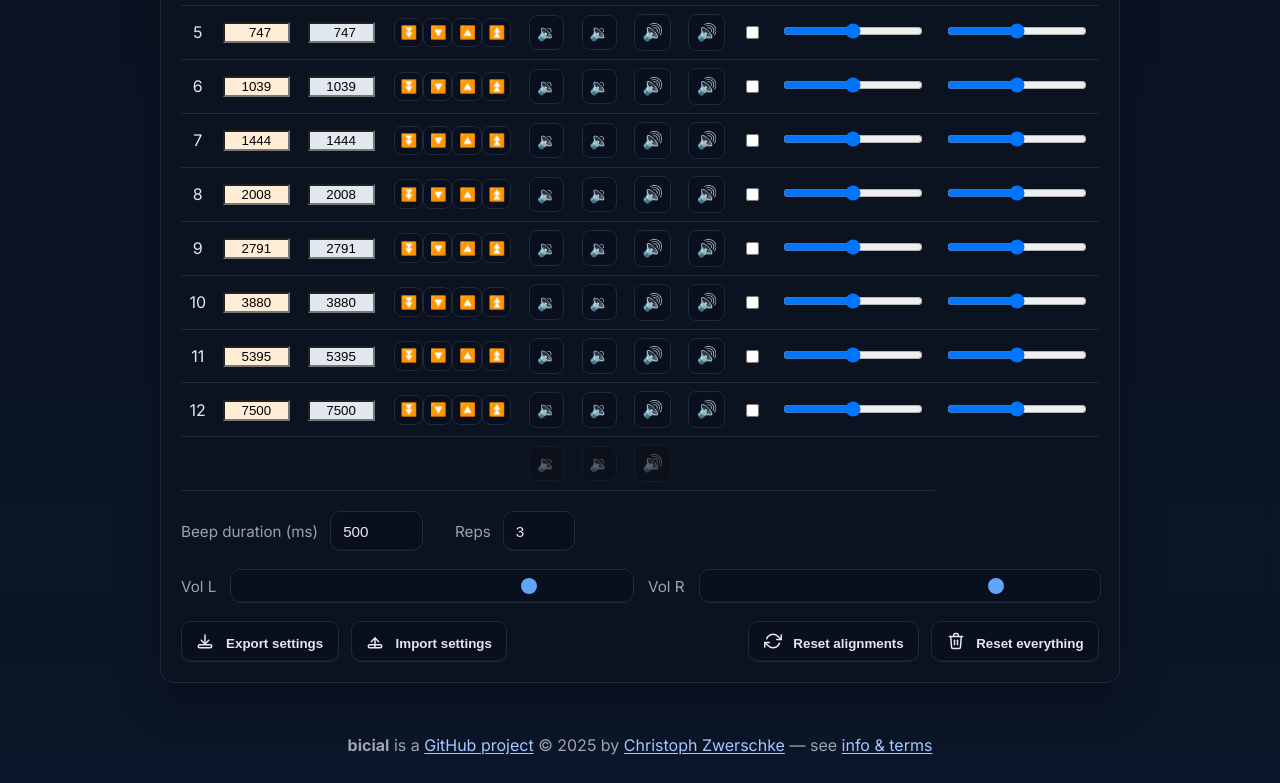
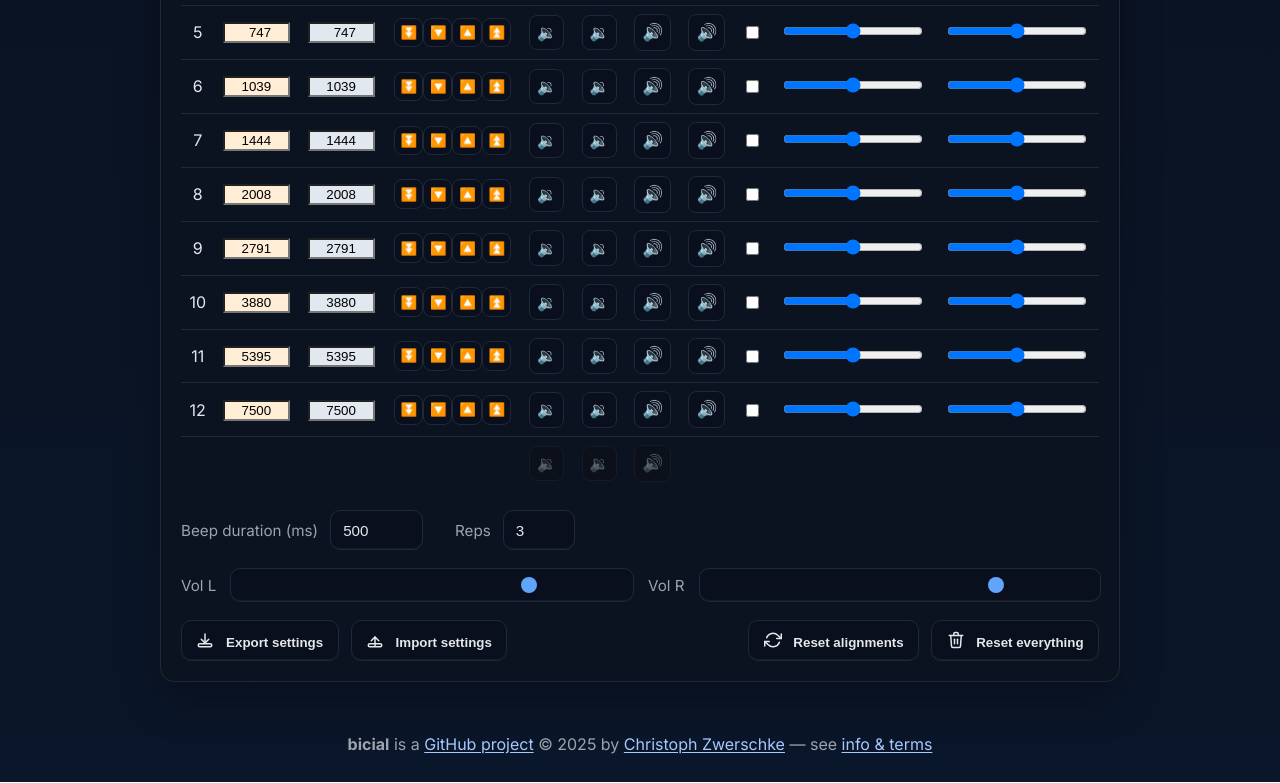
Before and after one commit to Cito/bicial, a plain HTML site: page index.html in a window 1280 px wide. Shown: the part 506-1289 px from the top of the page. Drawn offline with Linux system fonts and the light colour scheme.

Commit message:
Remove last horizontal grid line

```diff
--- a/main.css
+++ b/main.css
@@ -105,6 +105,8 @@ a:focus-visible { outline: 2px solid var(--link-hover); outline-offset: 2px; bor
 .cf-table th, .cf-table td { padding: .5rem; border-bottom: 1px solid var(--border); text-align: center; }
 .cf-table thead th { color: var(--muted); font-weight: 600; }
 .cf-table input[type="number"] { width: 9ch; text-align: right; }
+/* Remove bottom border on the very last row */
+.cf-table tbody tr:last-child td { border-bottom: none; }
 /* Subtle background for frequency inputs; desaturated on CI side */
 .cf-table input.ear-input {
     background: #FFEDD5; /* light orange */
--- a/main.js
+++ b/main.js
@@ -360,7 +360,7 @@
           `<td><button class="btn-icon single" data-act="play-all" data-ear="L" title="Play checked left">🔉</button></td>` +
           `<td><button class="btn-icon single" data-act="play-all" data-ear="R" title="Play checked right">🔉</button></td>` +
           `<td><button class="btn-icon lr" data-act="alt-all" title="Alternate checked">🔊</button></td>` +
-                    '<td colspan="3"></td>' +
+                    '<td colspan="4"></td>' +
         '</tr>';
 
         html += '</tbody></table>';
```
